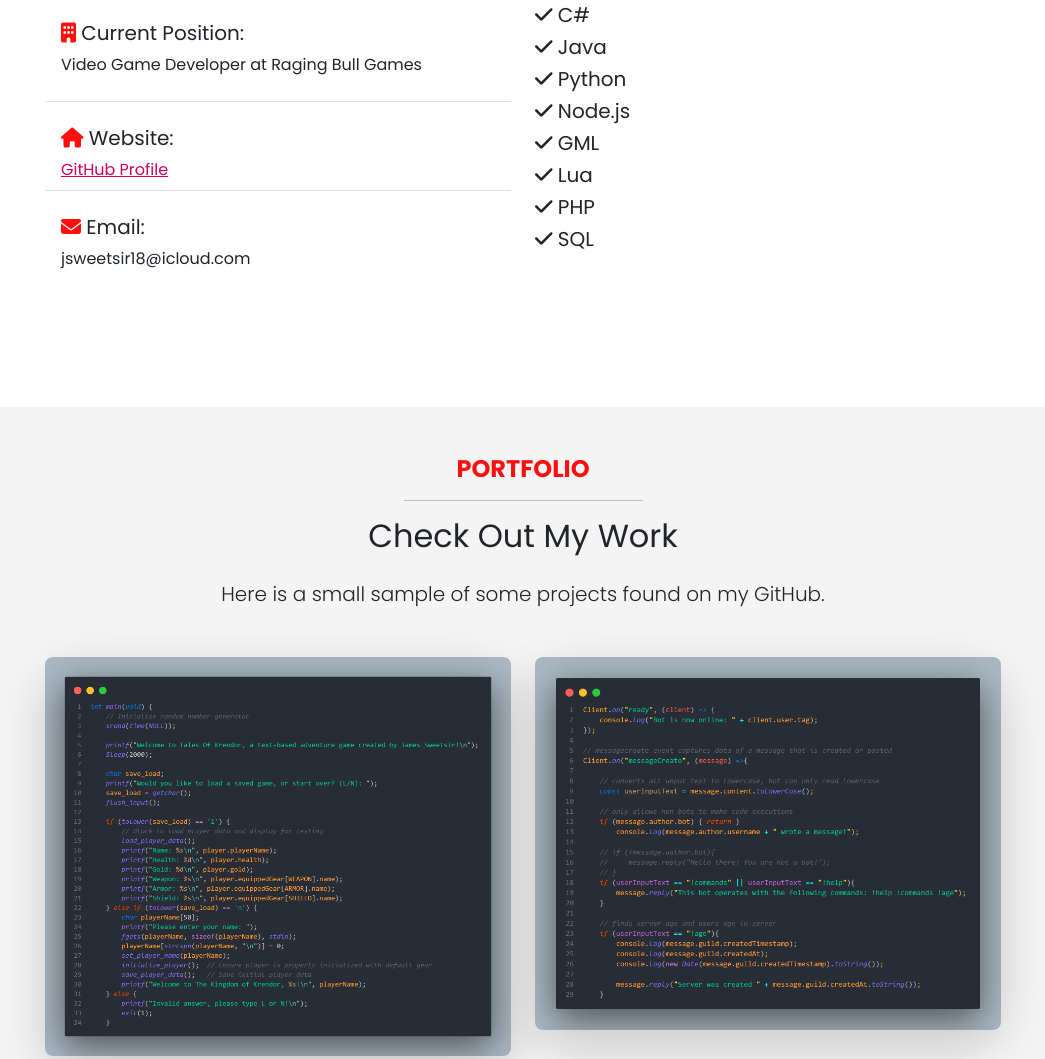
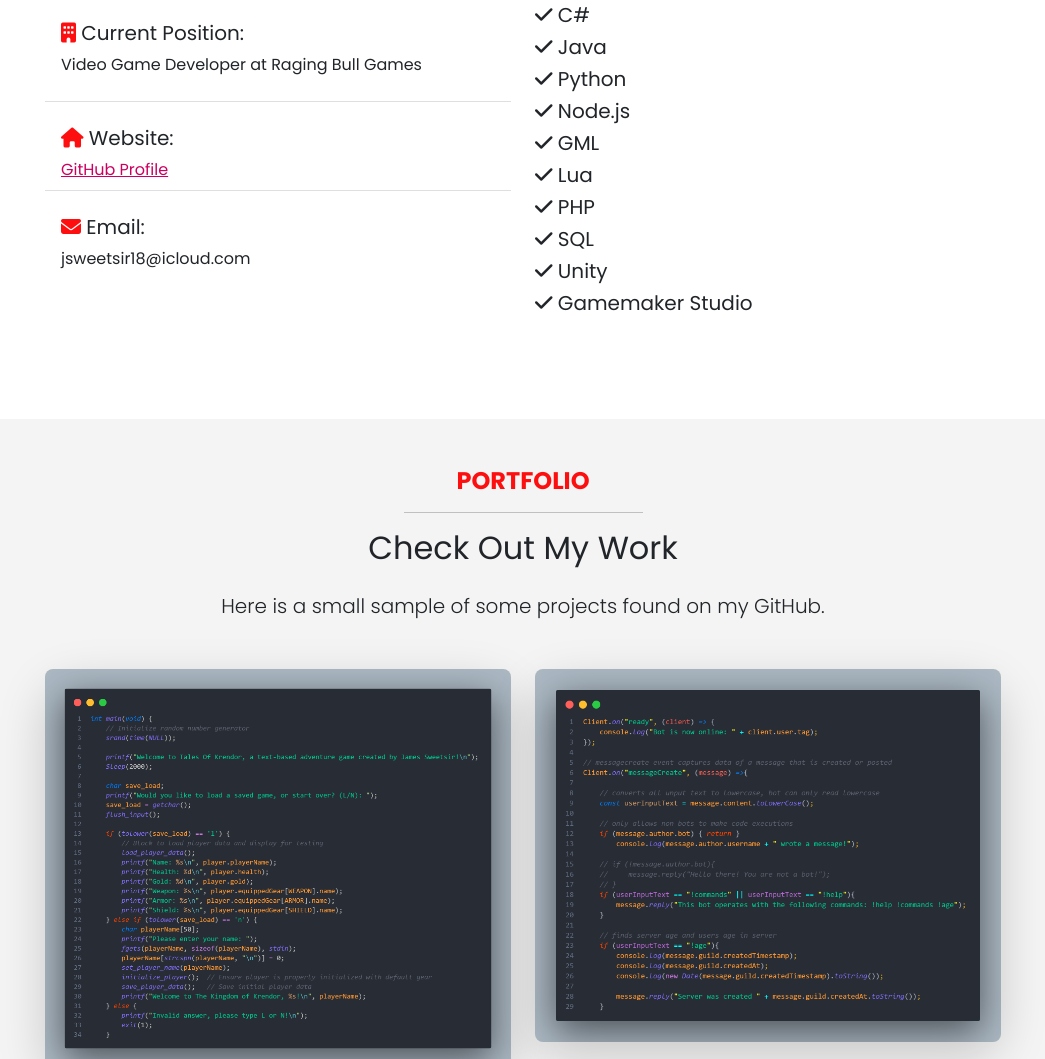
Before and after one commit to LoadedGuns/Resume-Website, a website: page index.html in a window 1280 px wide. Shown: the part 1765-2824 px from the top of the page, without its empty margins (117-1162 px from the left). Drawn offline with Linux system fonts and the light colour scheme.

Commit message:
updated skills

```diff
--- a/index.html
+++ b/index.html
@@ -158,6 +158,8 @@
 						<h5><i class="fas fa-check"></i> Lua</h5>
 						<h5><i class="fas fa-check"></i> PHP</h5>
 						<h5><i class="fas fa-check"></i> SQL</h5>
+						<h5><i class="fas fa-check"></i> Unity</h5>
+						<h5><i class="fas fa-check"></i> Gamemaker Studio</h5>
 					</div>
 				</div>
 			</div>
```
